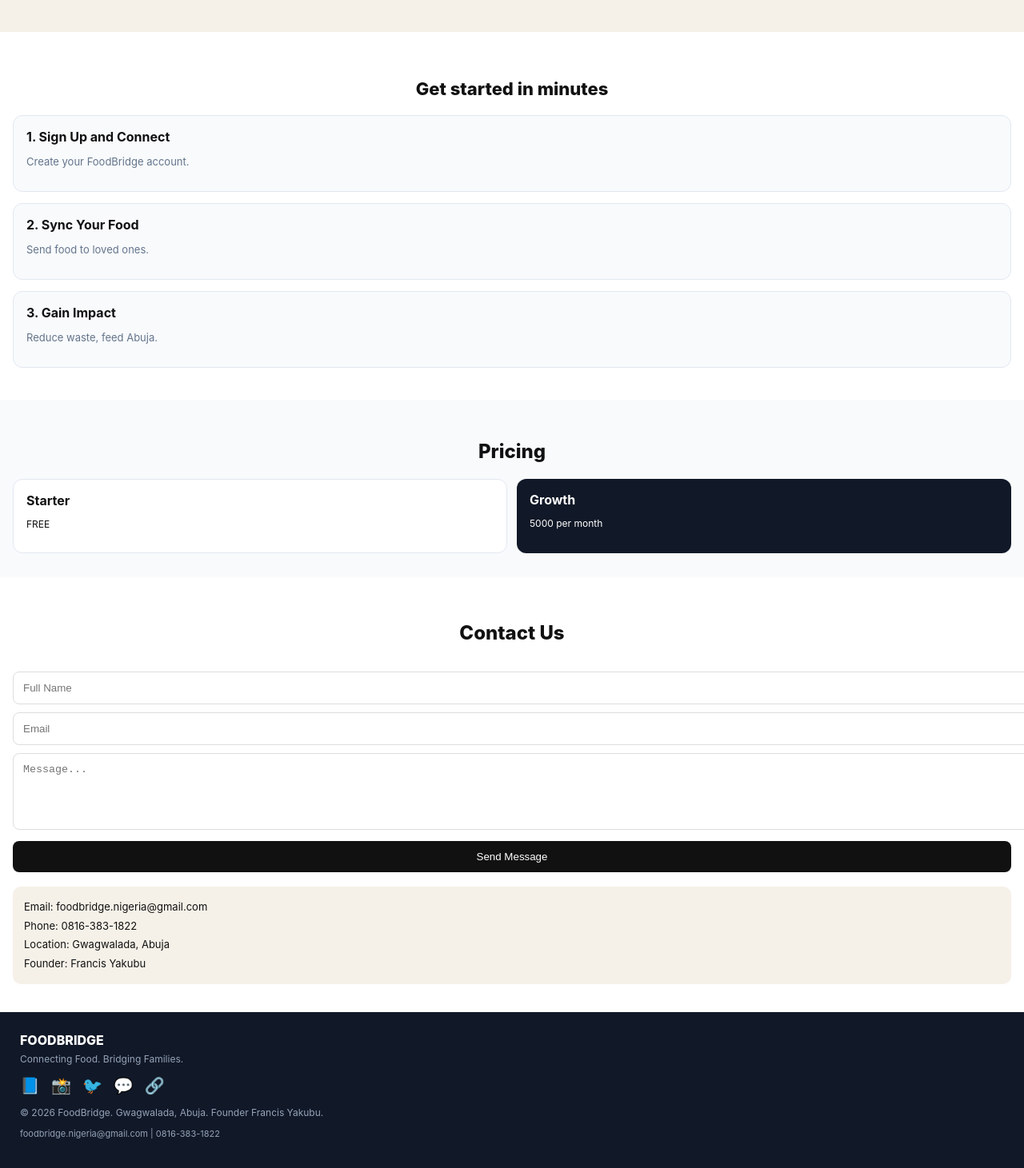
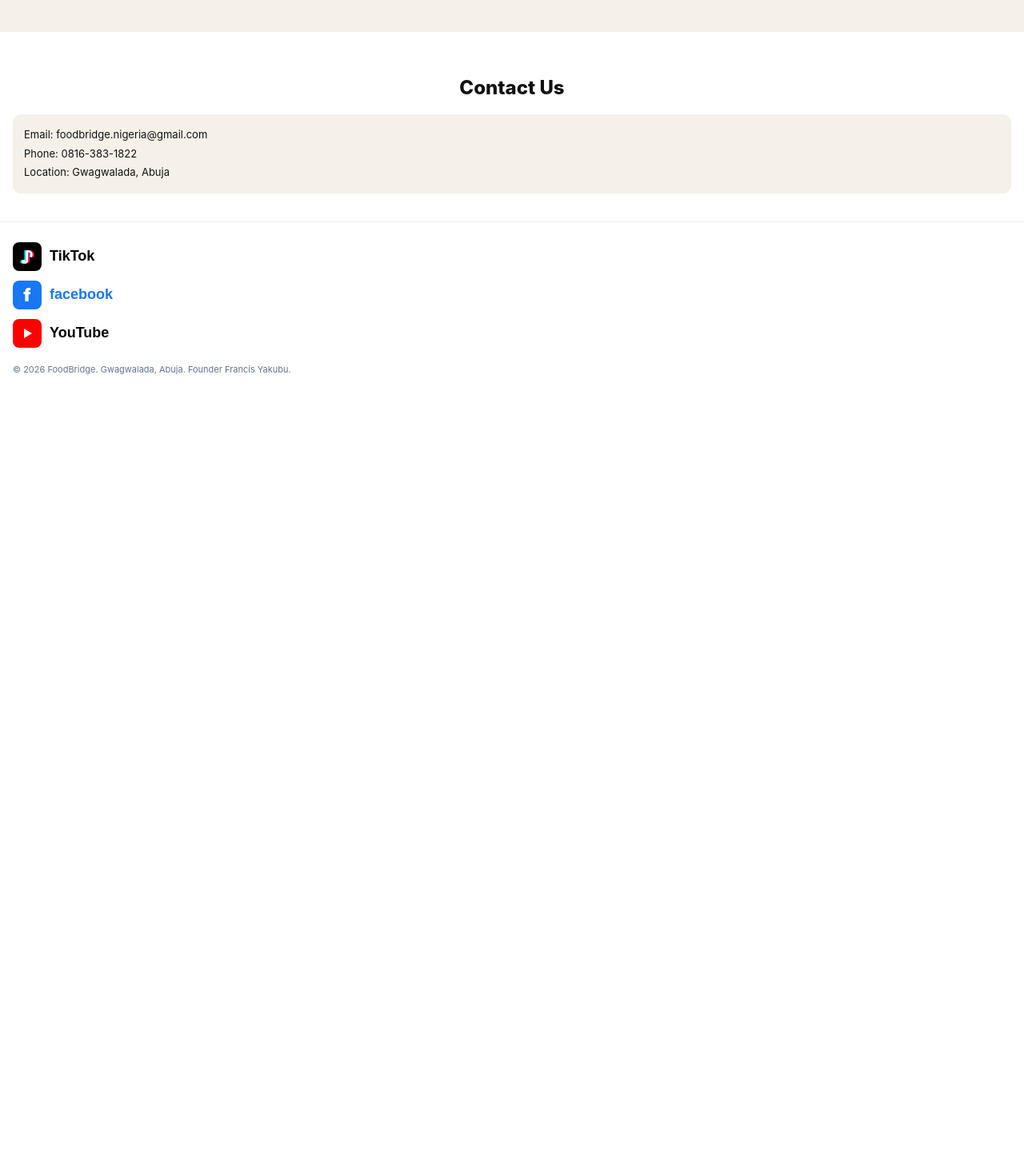
Before and after one commit to francisyakubu563-lab/Food-Bridge, a React (Vite) app: page / in a window 1280 px wide. Shown: the part 1281-2742 px from the top of the page at 80% size. After the commit the page ends 1786 px from the top, so only its background shows below. Built offline with nearby package versions, Linux system fonts and the light colour scheme.

Commit message:
Refactor App component structure and styles

```diff
--- a/src/App.jsx
+++ b/src/App.jsx
@@ -6,7 +6,6 @@ export default function App(){
   const [page,setPage]=useState('home');
   const green='#166534';
 
-  // ABOUT PAGE - ONLY WHEN CLICK ABOUT IN DROPDOWN
   if(page==='about'){
     return(
       <div style={{fontFamily:'Inter,sans-serif',background:'white',minHeight:'100vh'}}>
@@ -17,36 +16,24 @@ export default function App(){
         <div style={{padding:'30px 16px',background:'#F5F1E8'}}>
           <p style={{color:green,fontWeight:800,fontSize:11}}>ABOUT US</p>
           <h1 style={{fontSize:28,fontWeight:900,marginTop:8}}>Connecting Food.<br/>Bridging Families.</h1>
-
           <div style={{marginTop:20,background:'white',borderRadius:14,padding:18,border:'1px solid #e7e0d0'}}>
             <b>COMPANY DESCRIPTION</b>
-            <p style={{fontSize:14,lineHeight:1.6,marginTop:8,color:'#334155'}}>
-              FoodBridge is a Nigerian food logistics and storage company created to make it easier, faster, safer, and more affordable to move and preserve foodstuff. We help mothers and families send food to loved ones, especially students living away from home, while providing reliable storage solutions for households, businesses, and large organizations. FoodBridge also supports businesses by providing cost-effective and efficient transportation of foodstuff from one location to another.
-            </p>
+            <p style={{fontSize:14,lineHeight:1.6,marginTop:8,color:'#334155'}}>FoodBridge is a Nigerian food logistics and storage company created to make it easier, faster, safer, and more affordable to move and preserve foodstuff.</p>
           </div>
-
           <div style={{marginTop:14,background:'white',borderRadius:14,padding:18,border:'1px solid #e7e0d0'}}>
             <b style={{color:green}}>VISION</b>
-            <p style={{fontSize:14,lineHeight:1.6,marginTop:6,color:'#334155'}}>
-              To become Nigerias most trusted food logistics and storage network, connecting families, businesses, and communities while ensuring that food gets where it is needed safely, affordably, and on time.
-            </p>
+            <p style={{fontSize:14,lineHeight:1.6,marginTop:6,color:'#334155'}}>To become Nigerias most trusted food logistics and storage network.</p>
           </div>
-
           <div style={{marginTop:14,background:'white',borderRadius:14,padding:18,border:'1px solid #e7e0d0'}}>
             <b style={{color:green}}>MISSION</b>
-            <p style={{fontSize:14,lineHeight:1.6,marginTop:6,color:'#334155'}}>
-              To simplify the movement and preservation of food in Nigeria by providing fast, affordable, safe, and reliable transportation and storage solutions for families, students, businesses, and organizations.
-            </p>
+            <p style={{fontSize:14,lineHeight:1.6,marginTop:6,color:'#334155'}}>To simplify the movement and preservation of food in Nigeria.</p>
           </div>
-
           <div style={{marginTop:14,background:'#111827',color:'white',borderRadius:14,padding:18}}>
             <b>CORE PURPOSE</b>
-            <p style={{fontSize:14,marginTop:6,color:'#cbd5e1'}}>FoodBridge exists to bridge the gap between where food is available and where it is needed, making food transportation and storage easier, faster, safer, and more affordable for Nigerians.</p>
+            <p style={{fontSize:14,marginTop:6,color:'#cbd5e1'}}>FoodBridge exists to bridge the gap between where food is available and where it is needed.</p>
             <div style={{marginTop:16,display:'grid',gridTemplateColumns:'1fr 1fr',gap:10,fontSize:13}}>
               <div><span style={{color:'#94a3b8'}}>FOUNDER</span><br/><b>Francis Yakubu</b></div>
               <div><span style={{color:'#94a3b8'}}>LOCATION</span><br/><b>Gwagwalada, Abuja</b></div>
-              <div><span style={{color:'#94a3b8'}}>FOUNDED</span><br/><b>2026</b></div>
-              <div><span style={{color:'#94a3b8'}}>TAGLINE</span><br/><b>Connecting Food. Bridging Families.</b></div>
             </div>
           </div>
         </div>
@@ -59,7 +46,7 @@ export default function App(){
       <div style={{minHeight:'100vh',background:'#f8fafc',fontFamily:'Inter,sans-serif'}}>
         <div style={{background:'white',padding:'40px',textAlign:'center'}}><div style={{width:72,height:72,background:green,borderRadius:16,margin:'0 auto',display:'flex',alignItems:'center',justifyContent:'center',color:'white',fontSize:34,fontWeight:900}}>F</div><h1 style={{color:green,marginTop:12}}>FoodBridge</h1></div>
         <div style={{maxWidth:400,margin:'30px auto',background:'white',padding:24,borderRadius:16,border:'1px solid #eee'}}>
-          <h2 style={{fontWeight:800}}>Welcome back to FoodBridge</h2>
+          <h2 style={{fontWeight:800}}>Welcome back</h2>
           <input placeholder="Email" style={{width:'100%',padding:12,borderRadius:8,border:'1px solid #ddd',marginTop:15}}/>
           <input placeholder="Password" type="password" style={{width:'100%',padding:12,borderRadius:8,border:'1px solid #ddd',marginTop:10}}/>
           <button style={{width:'100%',background:green,color:'white',padding:12,borderRadius:8,border:'none',marginTop:15,fontWeight:700}}>Sign In</button>
@@ -69,7 +56,6 @@ export default function App(){
     )
   }
 
-  // HOME PAGE - CLEAN, NO VISION/MISSION HERE - LIKE SELLSYNC
   return(
     <div style={{fontFamily:'Inter,sans-serif',background:'white',color:'#111'}}>
       <header style={{display:'flex',justifyContent:'space-between',alignItems:'center',padding:'12px 16px',borderBottom:'1px solid #eee',position:'sticky',top:0,background:'white',zIndex:99}}>
@@ -93,8 +79,8 @@ export default function App(){
 
       <section style={{textAlign:'center',padding:'50px 16px 30px'}}>
         <h1 style={{fontSize:36,fontWeight:900,lineHeight:1.05}}>ONE PLATFORM<br/><span style={{color:green}}>TOTAL FOOD CONTROL</span></h1>
-        <p style={{color:'#475569',fontSize:15,maxWidth:520,margin:'18px auto'}}>FoodBridge connects food donors, inventory, analytics and community into one powerful system to reduce waste and fight hunger in Nigeria.</p>
-        <button onClick={()=>document.getElementById('features')?.scrollIntoView({behavior:'smooth'})} style={{background:'#111827',color:'white',padding:'13px 26px',borderRadius:10,border:'none',fontWeight:700}}>Get Started</button>
+        <p style={{color:'#475569',fontSize:15,maxWidth:520,margin:'18px auto'}}>FoodBridge connects food donors, inventory, analytics and community into one powerful system.</p>
+        <button style={{background:'#111827',color:'white',padding:'13px 26px',borderRadius:10,border:'none',fontWeight:700}}>Get Started</button>
         <div style={{margin:'30px auto 0',maxWidth:640,borderRadius:18,overflow:'hidden',border:'1px solid #e2e8f0'}}>
           <img src="https://images.unsplash.com/photo-1593113598332-cd288d649433?w=900" style={{width:'100%'}} alt="food"/>
         </div>
@@ -109,46 +95,33 @@ export default function App(){
         </div>
       </section>
 
-      <section id="blog" style={{padding:'40px 16px'}}>
-        <h2 style={{fontSize:22,fontWeight:800,textAlign:'center'}}>Get started in minutes</h2>
-        <div style={{marginTop:20,display:'grid',gap:14}}>
-          <div style={{background:'#f8fafc',border:'1px solid #e2e8f0',borderRadius:12,padding:16}}><b>1. Sign Up and Connect</b><p style={{fontSize:13,color:'#64748b'}}>Create your FoodBridge account.</p></div>
-          <div style={{background:'#f8fafc',border:'1px solid #e2e8f0',borderRadius:12,padding:16}}><b>2. Sync Your Food</b><p style={{fontSize:13,color:'#64748b'}}>Send food to loved ones.</p></div>
-          <div style={{background:'#f8fafc',border:'1px solid #e2e8f0',borderRadius:12,padding:16}}><b>3. Gain Impact</b><p style={{fontSize:13,color:'#64748b'}}>Reduce waste, feed Abuja.</p></div>
+      <section id="contact" style={{padding:'35px 16px'}}>
+        <h2 style={{fontWeight:800,textAlign:'center'}}>Contact Us</h2>
+        <div style={{marginTop:18,background:'#F5F1E8',padding:14,borderRadius:10,fontSize:13,lineHeight:1.8}}>
+          Email: foodbridge.nigeria@gmail.com<br/>Phone: 0816-383-1822<br/>Location: Gwagwalada, Abuja
         </div>
       </section>
 
-      <section id="support" style={{padding:'30px 16px',background:'#f8fafc'}}>
-        <h2 style={{fontWeight:800,textAlign:'center'}}>Pricing</h2>
-        <div style={{display:'grid',gridTemplateColumns:'1fr 1fr',gap:12,marginTop:16}}>
-          <div style={{background:'white',border:'1px solid #e2e8f0',borderRadius:12,padding:16}}><b>Starter</b><p style={{fontSize:12}}>FREE</p></div>
-          <div style={{background:'#111827',color:'white',borderRadius:12,padding:16}}><b>Growth</b><p style={{fontSize:12}}>5000 per month</p></div>
+      <footer style={{background:'white',padding:'25px 16px',borderTop:'1px solid #eee'}}>
+        <div style={{display:'flex',flexDirection:'column',gap:12}}>
+          <a href="https://www.tiktok.com/@foodbridge.ng.lim?_r=1&_t=ZS-9A5NZ6zEsQG" target="_blank" rel="noopener noreferrer" style={{display:'flex',alignItems:'center',gap:10,textDecoration:'none'}}>
+            <div style={{width:36,height:36,background:'black',borderRadius:8,display:'flex',alignItems:'center',justifyContent:'center'}}>
+              <span style={{color:'white',fontWeight:900,fontSize:20,textShadow:'2px 0 #ff0050, -2px 0 #00f2ea'}}>♪</span>
+            </div>
+            <span style={{color:'black',fontWeight:700,fontSize:18,fontFamily:'Arial'}}>TikTok</span>
+          </a>
+          <a href="https://www.facebook.com/profile.php?id=61594798832703&mibextid=rS40aB7S9Ucbxw6v" target="_blank" rel="noopener noreferrer" style={{display:'flex',alignItems:'center',gap:10,textDecoration:'none'}}>
+            <div style={{width:36,height:36,background:'#1877F2',borderRadius:8,display:'flex',alignItems:'center',justifyContent:'center',color:'white',fontWeight:900,fontSize:22}}>f</div>
+            <span style={{color:'#1877F2',fontWeight:700,fontSize:18,fontFamily:'Arial'}}>facebook</span>
+          </a>
+          <a href="https://www.youtube.com/@foodbridgeNigeria" target="_blank" rel="noopener noreferrer" style={{display:'flex',alignItems:'center',gap:10,textDecoration:'none'}}>
+            <div style={{width:36,height:36,background:'#FF0000',borderRadius:8,display:'flex',alignItems:'center',justifyContent:'center'}}>
+              <div style={{width:0,height:0,borderLeft:'10px solid white',borderTop:'6px solid transparent',borderBottom:'6px solid transparent',marginLeft:2}}></div>
+            </div>
+            <span style={{color:'black',fontWeight:700,fontSize:18,fontFamily:'Arial'}}>YouTube</span>
+          </a>
         </div>
-      </section>
-
-      <section id="contact" style={{padding:'35px 16px'}}>
-        <h2 style={{fontWeight:800,textAlign:'center'}}>Contact Us</h2>
-        <input placeholder="Full Name" style={{width:'100%',padding:12,borderRadius:8,border:'1px solid #ddd',marginTop:15}}/>
-        <input placeholder="Email" style={{width:'100%',padding:12,borderRadius:8,border:'1px solid #ddd',marginTop:10}}/>
-        <textarea placeholder="Message..." style={{width:'100%',padding:12,borderRadius:8,border:'1px solid #ddd',marginTop:10,height:70}}></textarea>
-        <button style={{width:'100%',background:'#111',color:'white',padding:12,borderRadius:8,border:'none',marginTop:10}}>Send Message</button>
-        <div style={{marginTop:18,background:'#F5F1E8',padding:14,borderRadius:10,fontSize:13,lineHeight:1.8}}>
-          Email: foodbridge.nigeria@gmail.com<br/>Phone: 0816-383-1822<br/>Location: Gwagwalada, Abuja<br/>Founder: Francis Yakubu
-        </div>
-      </section>
-
-      <footer style={{background:'#111827',color:'#94a3b8',padding:25,fontSize:12}}>
-        <div style={{color:'white',fontWeight:800,fontSize:16}}>FOODBRIDGE</div>
-        <p style={{marginTop:6}}>Connecting Food. Bridging Families.</p>
-        <div style={{marginTop:14,display:'flex',gap:14,fontSize:20}}>
-          <a href="https://facebook.com" target="_blank" style={{color:'white',textDecoration:'none'}}>📘</a>
-          <a href="https://instagram.com" target="_blank" style={{color:'white',textDecoration:'none'}}>📸</a>
-          <a href="https://twitter.com" target="_blank" style={{color:'white',textDecoration:'none'}}>🐦</a>
-          <a href="https://wa.me/2348163831822" target="_blank" style={{color:'white',textDecoration:'none'}}>💬</a>
-          <a href="https://linkedin.com" target="_blank" style={{color:'white',textDecoration:'none'}}>🔗</a>
-        </div>
-        <p style={{marginTop:14}}>© 2026 FoodBridge. Gwagwalada, Abuja. Founder Francis Yakubu.</p>
-        <p style={{marginTop:6,fontSize:11}}>foodbridge.nigeria@gmail.com | 0816-383-1822</p>
+        <p style={{marginTop:20,fontSize:11,color:'#64748b'}}>© 2026 FoodBridge. Gwagwalada, Abuja. Founder Francis Yakubu.</p>
       </footer>
     </div>
   )
```
